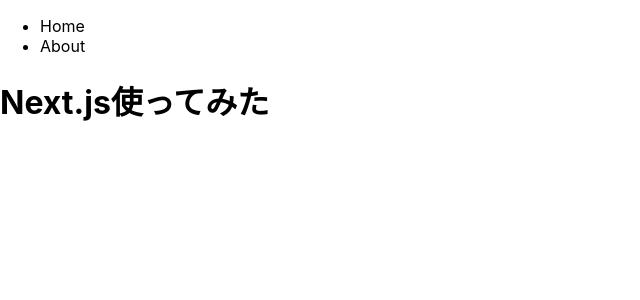
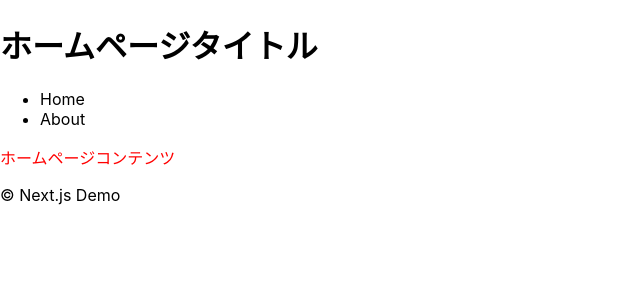
Before and after one commit to sohey-dr/play-Next, a Next.js app: page / in a window 1280 px wide. Shown: the top 300 px of the page, without its empty margins (0-640 px from the left). Built offline with nearby package versions, Linux system fonts and the light colour scheme.

Commit message:
[ADD]cssを使う

```diff
--- a/pages/index.tsx
+++ b/pages/index.tsx
@@ -1,24 +1,11 @@
-import Head from "next/head";
 import Link from "next/link";
+import Layout from "../components/layout";
+import styles from "../styles/Home.module.css";
 
 export default function Home() {
   return (
-    <div className="wrap">
-      <Head>
-        <title>Next.js使ってみた</title>
-        <meta name="description" content="Next.jsのテストです。" />
-      </Head>
-      <nav>
-        <ul>
-          <li>
-            <Link href="/">Home</Link>
-          </li>
-          <li>
-            <Link href="/about">About</Link>
-          </li>
-        </ul>
-      </nav>
-      <h1>Next.js使ってみた</h1>
-    </div>
+    <Layout title="ホームページタイトル" description="ホームページ概要">
+      <p className={styles.colorRed}>ホームページコンテンツ</p>
+    </Layout>
   );
 }
--- a/styles/Home.module.css
+++ b/styles/Home.module.css
@@ -114,3 +114,7 @@
     flex-direction: column;
   }
 }
+
+.colorRed {
+    color: red;
+}
```
